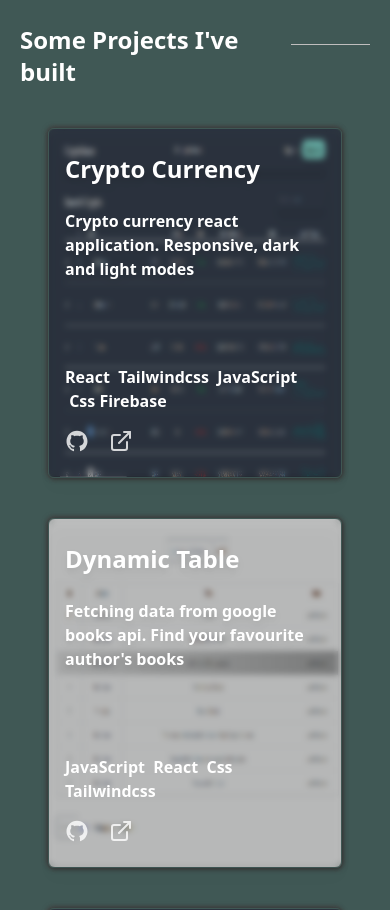
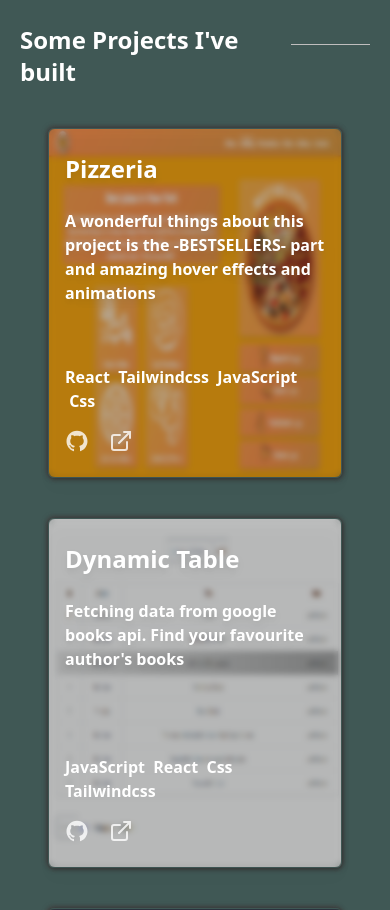
Before and after one commit to Umar7799/Umar-s-portfolio, a React (Create React App) app: page / in a window 390 px wide. Shown: the part 1860-2770 px from the top of the page. Built offline with nearby package versions, Linux system fonts and the light colour scheme.

Commit message:
'changes'

```diff
--- a/src/components/Work.jsx
+++ b/src/components/Work.jsx
@@ -25,6 +25,7 @@ const Work = () => {
             </div>
 
 
+            {/* LAST ADDED */}
             <div className='hidden md:flex px-24 lg:px-32 pb-12 pt-6 duration-500'>
                 <div className='flex relative shadow-xs mt-10 ml-4 lg:ml-0'>
                     <img src={Pizzeria} className='projectImgLeft cursor-pointer mt-6 lg:mt-2 rounded-md w-[60%] blur-[1px] duration-500' />
@@ -191,7 +192,7 @@ const Work = () => {
                             {/* ICONS */}
                             <ul className='flex text-2xl space-x-5 pl-2 pt-4'>
                                 <li><a target="_blank" rel="noreferrer" href='https://github.com/Umar7799/Dashboard-app.git' className='opacity-[0.8] hover:opacity-[1] duration-300 cursor-pointer'><AiOutlineGithub /></a></li>
-                                <li><a target="_blank" rel="noreferrer" href='https://wonderful-marigold-a4fcc1.netlify.app' className='opacity-[0.8] hover:opacity-[1] duration-300 cursor-pointer'><FiExternalLink /></a></li>
+                                <li><a target="_blank" rel="noreferrer" href='https://random-pizzeria.netlify.app' className='opacity-[0.8] hover:opacity-[1] duration-300 cursor-pointer'><FiExternalLink /></a></li>
                             </ul>
                         </div>
                     </div>
@@ -206,21 +207,21 @@ const Work = () => {
 
                 {/* LAST ADDED */}
                 <div className='projects h-[350px] sm:h-auto relative flex font-semibold justify-center shadow-[#1a1d1d] shadow-xs border border-[#405855] rounded-md mx-12 mt-10 duration-300'>
-                    <img src={CrptoCurrency} alt='Image' className='rounded-md h-full' />
+                    <img src={Pizzeria} alt='Image' className='rounded-md h-full' />
                     <div class="absolute px-4 py-2 h-full bg-[#282c2c] bg-opacity-30 backdrop-blur-[3px] rounded drop-shadow-lg  hover:bg-opacity-0 hover:backdrop-blur-[2.5px] duration-500">
-                        <h1 class="text-2xl sm:px-5 pt-4 sm:pt-6 text-white font-bold cursor-pointer">Crypto Currency</h1>
-                        <p class="hidden sm:block px-5 pt-6">Crypto currency react application. With in-depth data about all crypto currencies, crypto markets, exchanges and popular crypto currency news. Fetching data from api, responsive, dark and light modes</p>
-                        <p class="sm:hidden pt-6">Crypto currency react application. Responsive, dark and light modes</p>
+                        <h1 class="text-2xl sm:px-5 pt-4 sm:pt-6 text-white font-bold cursor-pointer">Pizzeria</h1>
+                        <p class="hidden sm:block px-5 pt-6">A Beautiful website for Pizzerias. Hover animation, Easy navbar, Shining letters and so on. A wonderful things about this project is the -BESTSELLERS- part and its amazing hover effects and animations</p>
+                        <p class="sm:hidden pt-6">A wonderful things about this project is the -BESTSELLERS- part and amazing hover effects and animations</p>
                     </div>
                     <div className='absolute sm:bottom-5 bottom-6 sm:left-8 left-4'>
                         {/* TECHNOLOGIES */}
                         <ul className='pr-4'>
 
-                            <p>React &nbsp;Tailwindcss &nbsp;JavaScript &nbsp;Css Firebase</p>
+                            <p>React &nbsp;Tailwindcss &nbsp;JavaScript &nbsp;Css</p>
                         </ul>
                         {/* ICONS */}
                         <ul className='flex text-2xl space-x-5 pr-8 pt-4'>
-                            <li><a target="_blank" rel="noreferrer" href='https://github.com/Umar7799/Crypto-currency.git' className='opacity-[0.8] hover:opacity-[1] cursor-pointer duration-300'><AiOutlineGithub /></a></li>
+                            <li><a target="_blank" rel="noreferrer" href='https://github.com/Umar7799/Pizzeria.git' className='opacity-[0.8] hover:opacity-[1] cursor-pointer duration-300'><AiOutlineGithub /></a></li>
                             <li><a target="_blank" rel="noreferrer" href='https://legendary-sunflower-e62bae.netlify.app/' className='opacity-[0.8] hover:opacity-[1] cursor-pointer duration-300'><FiExternalLink /></a></li>
                         </ul>
                     </div>
```
